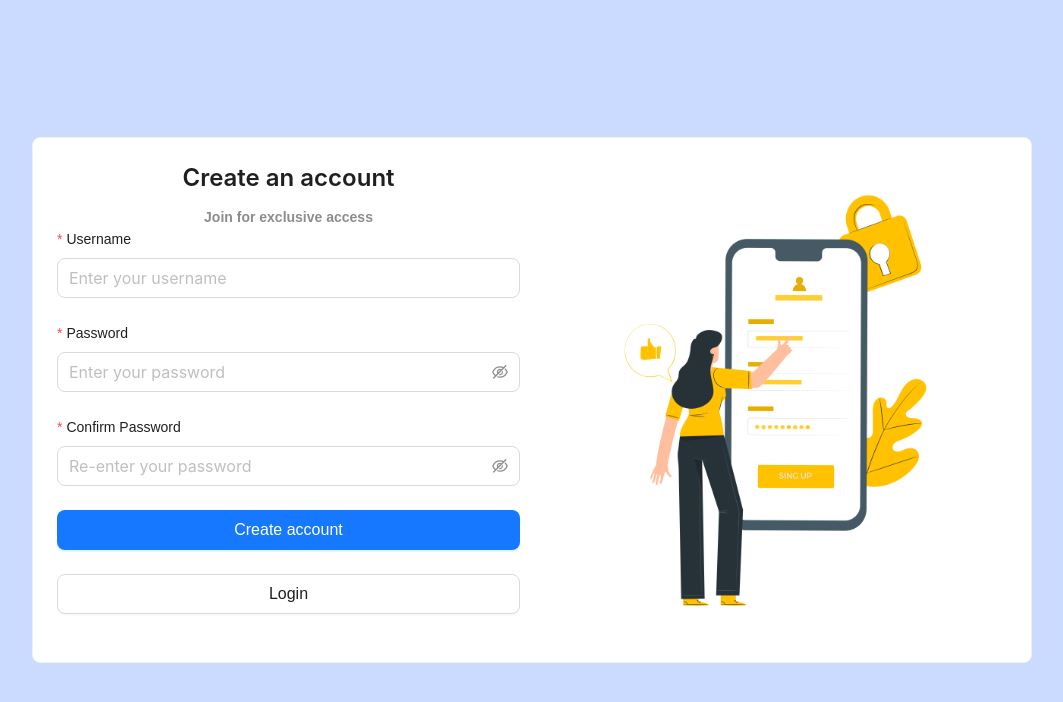
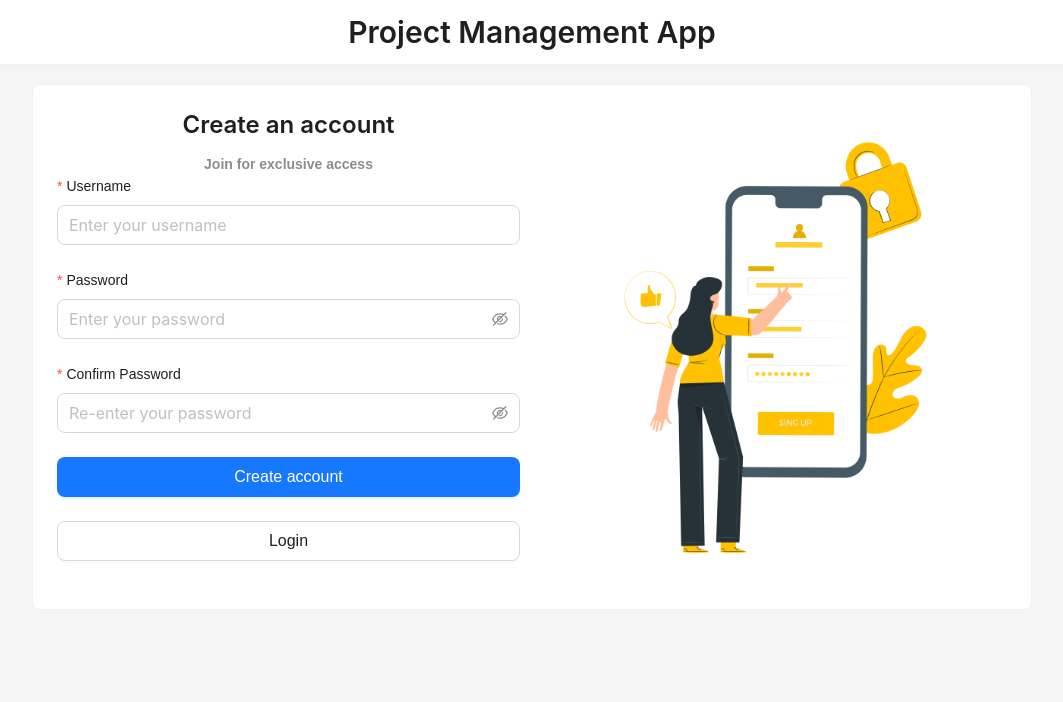
Before and after one commit to joachimaok/saqara_ges_project_frontend, a React (Vite) app: page / in a window 1280 px wide. Shown: the top 702 px of the page, without its empty margins (108-1171 px from the left). Built offline with nearby package versions, Linux system fonts and the light colour scheme; a web font is replaced by a local one.

Commit message:
feat: add AppHeader component

```diff
--- a/src/App.css
+++ b/src/App.css
@@ -10,8 +10,10 @@ body {
   display: flex;
   align-items: center;
   justify-content: center;
-  height: 100vh;
-  background: #cbdbff;
+  background: #f6f6f6;
+  height: 100%;
+  margin: 0;
+  padding: 0;
 }
 
 /* form */
@@ -54,3 +56,24 @@ body {
   margin-top: 1.3rem;
   width: 100%;
 }
+
+html,
+#root {
+  height: 100%;
+  margin: 0;
+  padding: 0;
+}
+
+.ant-layout {
+  min-height: 100vh;
+}
+
+.ant-layout-header {
+  background: #fff;
+  padding: 0;
+  box-shadow: 0 2px 8px #f0f1f2;
+}
+
+.ant-layout-content {
+  padding: 20px 50px;
+}
--- a/src/App.tsx
+++ b/src/App.tsx
@@ -16,6 +16,9 @@ import EditProject from './pages/project/EditProject';
 import FloatingMenu from './components/FloatingMenu';
 import NotFound from './pages/NotFound';
 import AccessDenied from './pages/AccessDenied';
+import { Layout } from 'antd';
+import AppHeader from './components/AppHeader';
+import { Content } from 'antd/es/layout/layout';
 
 const App: React.FC = () => {
   const { isAuthenticated } = useAuth();
@@ -23,6 +26,9 @@ const App: React.FC = () => {
   return (
     <Router>
       <FloatingMenu />
+      <Layout style={{ minHeight: '100vh' }}>
+        <AppHeader />
+        <Content style={{ padding: '20px 50px' }}>
           <Routes>
             <Route
               path="/"
@@ -32,7 +38,9 @@ const App: React.FC = () => {
             />
             <Route
               path="/login"
-          element={!isAuthenticated ? <Login /> : <Navigate to="/dashboard" />}
+              element={
+                !isAuthenticated ? <Login /> : <Navigate to="/dashboard" />
+              }
             />
             <Route
               path="/dashboard"
@@ -53,6 +61,8 @@ const App: React.FC = () => {
             <Route path="/access-denied" element={<AccessDenied />} />
             <Route path="*" element={<NotFound />} />
           </Routes>
+        </Content>
+      </Layout>
     </Router>
   );
 };
--- /dev/null
+++ b/src/components/AppHeader.tsx
@@ -0,0 +1,19 @@
+// src/components/AppHeader.tsx
+import React from 'react';
+import { Layout, Typography } from 'antd';
+
+const { Header } = Layout;
+
+const AppHeader: React.FC = () => {
+  return (
+    <Header
+      style={{ backgroundColor: '#fff', textAlign: 'center', padding: '0' }}
+    >
+      <Typography.Title level={2} style={{ margin: '0', lineHeight: '64px' }}>
+        Project Management App
+      </Typography.Title>
+    </Header>
+  );
+};
+
+export default AppHeader;
```
Lines whose indentation alone changed are shown as unchanged.
